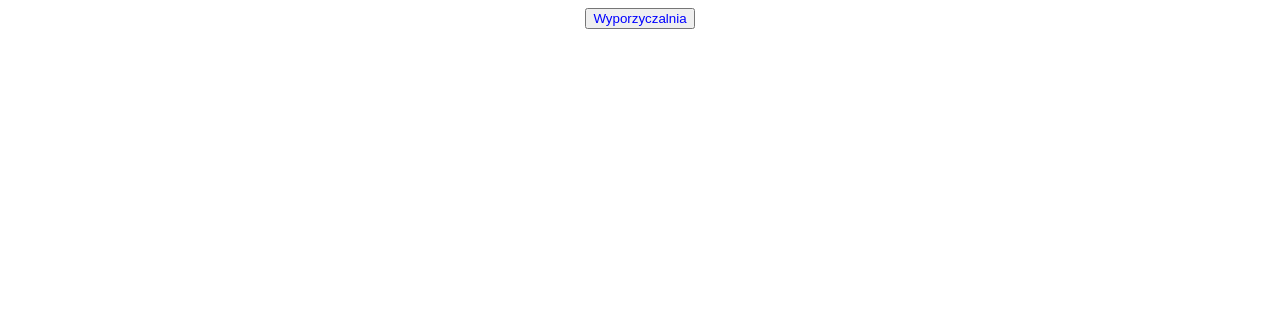
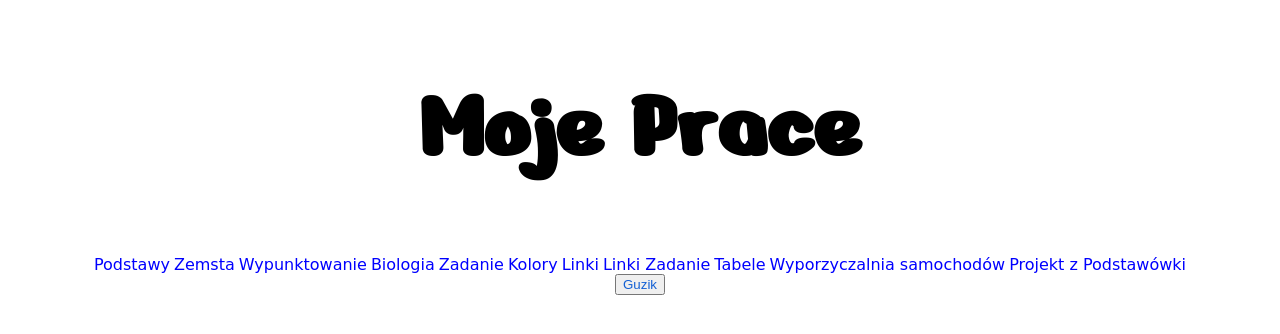
Before and after one commit to Tomaaszd/Tomaaszd.github.io, a plain HTML site: page index.html in a window 1280 px wide. Drawn offline with Linux system fonts and the light colour scheme.

Commit message:
modyfikacja

```diff
--- a/index.html
+++ b/index.html
@@ -6,12 +6,29 @@
 
 		<link rel="stylesheet" typ="text/css" href="style.css">
 
+			<link rel="preconnect" href="https://fonts.gstatic.com">
+<link href="https://fonts.googleapis.com/css2?family=Nerko+One&display=swap" rel="stylesheet">
 
 
 	</head>
 	<body>
 
-	<center><input type="button" onclick="location.href='Tomasz Obarzanek/wyporzyczalnia/index.html';" value="Wyporzyczalnia" class="button"/>
+
+	<center>
+		<h1>Moje Prace</h1>
+			<a href="Nauka1/index.html">Podstawy</a>
+			<a href="zemsta/index.html">Zemsta</a>
+			<a href="Wypunktowanie/index.html">Wypunktowanie</a>
+			<a href="Biologia/index.html">Biologia</a>
+			<a href="Zadanie2/index.html">Zadanie</a>
+			<a href="Kolory/index.html">Kolory</a>
+			<a href="Linki/index.html">Linki</a>
+			<a href="zadanie linki/index.html">Linki Zadanie</a>
+			<a href="Tabele/index.html">Tabele</a>
+			<a href="Tomasz Obarzanek/wyporzyczalnia/index.html">Wyporzyczalnia samochodów</a>
+			<a href="Projekt_Podstawowka/index.html">Projekt z Podstawówki</a>
+		<br>
+	<input type="button" onclick="location.href='/';" value="Guzik" class="button"/>
 
 
 </body>
--- a/style.css
+++ b/style.css
@@ -1,3 +1,28 @@
 .button {
-	color:blue;
+	color:#1360D4;
 }
+a
+{
+	color: blue;
+	text-decoration:none; /*bez podkreślenia*/
+	transition:color 0.5s;
+	font-family: 'Sansita Swashed', cursive;
+
+}
+
+
+a:visited	/*styl linku odwiedonego(kolor)*/		/*Podklasa*/
+{
+	color: #FF1C00;
+
+}
+a:hover		/* Wybierz każdy element <a>, który zostanie najechany kursorem */
+{
+	color: #A4CC0E;
+	text-decoration:underline;
+}
+
+h1	{
+	font-family: 'Nerko One', cursive;
+	font-size: 100px;
+}
```
Also changed, not shown: Projekt_Podstawowka/index.html (renamed from Nowy folder/Nowy dokument tekstowy.html), zemsta/index.html (renamed from zemsta/zemsta.html).
